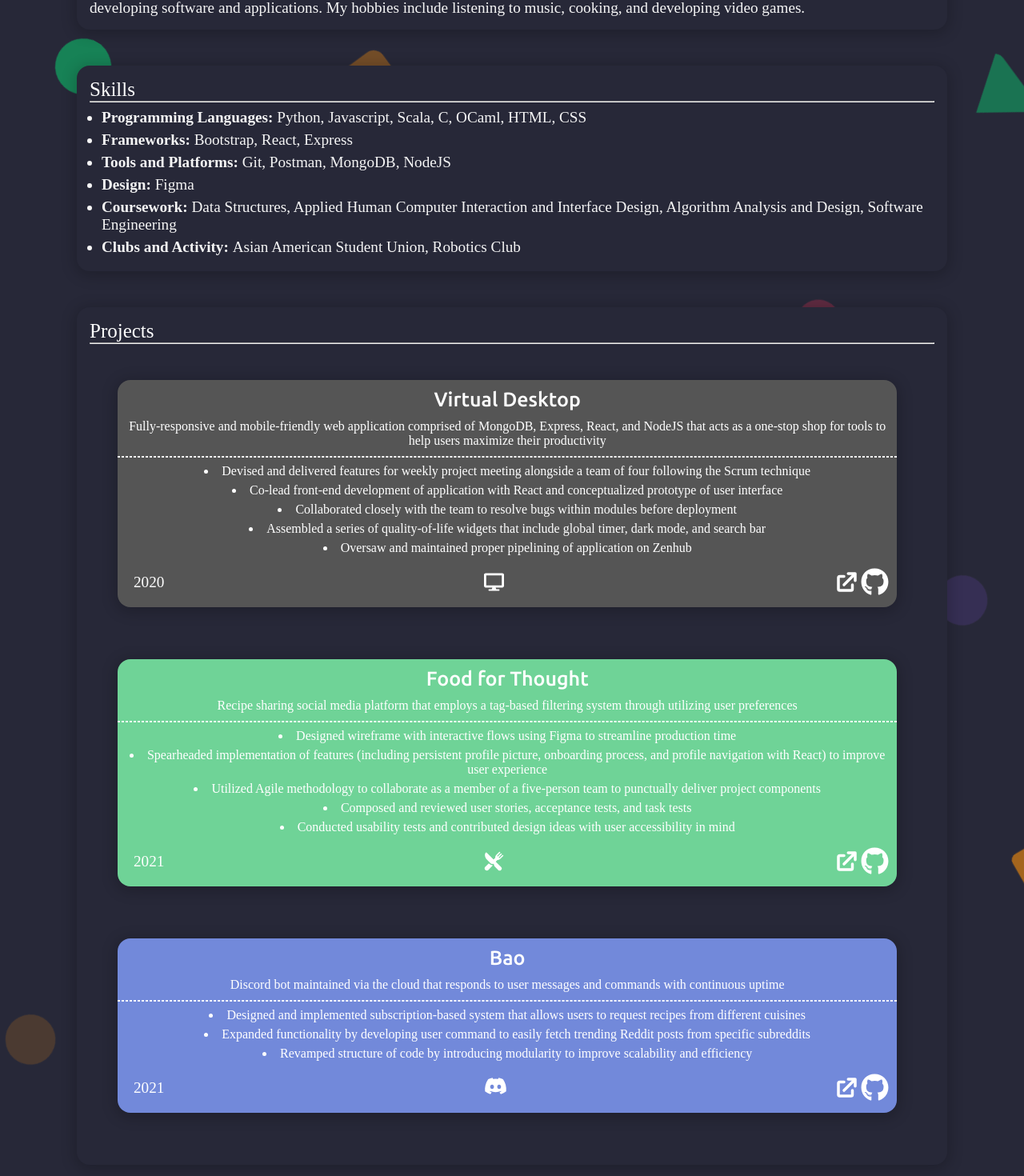
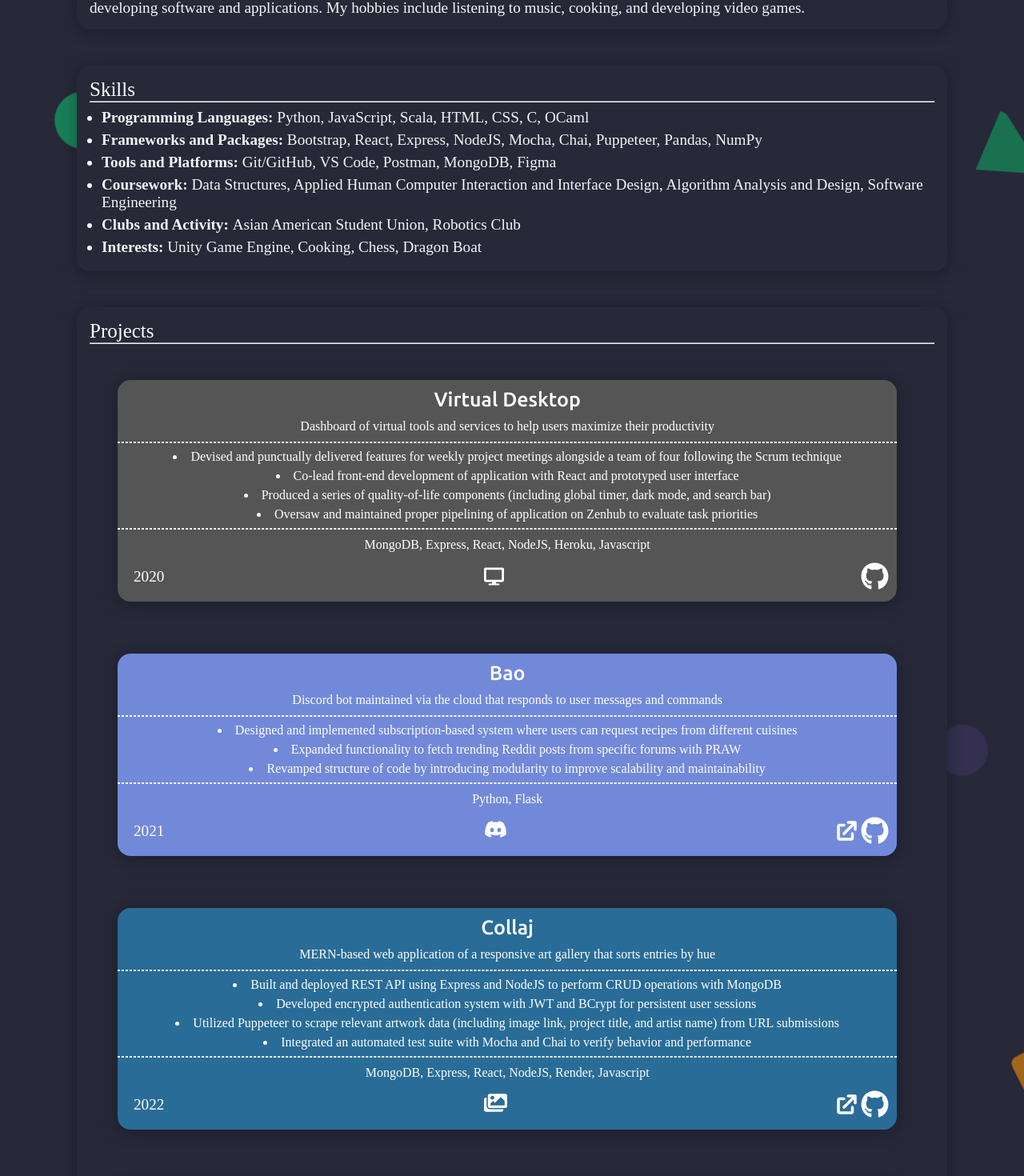
Before and after one commit to git-richardwu/personal-website, a React (Create React App) app: page / in a window 1280 px wide. Shown: the part 353-1823 px from the top of the page at 80% size. Built offline with nearby package versions, Linux system fonts and the light colour scheme; the HTML template or start-up script is replaced by a standard one.

Commit message:
added Collaj and updated resume

```diff
--- a/src/components/projects/Projects.jsx
+++ b/src/components/projects/Projects.jsx
@@ -1,6 +1,6 @@
 import React from 'react';
 import { HiExternalLink } from 'react-icons/hi'
-import { FaGithub, FaDesktop, FaDiscord} from 'react-icons/fa'
+import { FaGithub, FaDesktop, FaDiscord, FaImages } from 'react-icons/fa'
 import { IoRestaurant } from 'react-icons/io5'
 
 import './projects.css'
@@ -18,70 +18,94 @@ export default function Projects() {
                     <div className="column">
                         <div id="virtualDesktop" className="projectCard">
                             <div className="projectCardHeader"> Virtual Desktop </div>
-                       <div className="projectCardDesc"> Fully-responsive and mobile-friendly web application comprised of MongoDB, Express, React, and NodeJS that acts as a one-stop shop for tools to help users maximize their productivity </div>
+                            <div className="projectCardDesc">Dashboard of virtual tools and services to help users maximize their productivity</div>
                             <hr className="cardDivider"></hr>
                             <div className="externalLinks">
-                            <a href="https://a9-sleepers-demo.herokuapp.com/" rel="noopener noreferrer" target="_blank" className="icon-styleP"><HiExternalLink size={35}/></a>
-                            <a href="https://github.com/git-richardwu/virtual-desktop/" rel="noopener noreferrer" target="_blank" className="icon-styleP"><FaGithub size={35}/></a>
+                                <a href="https://github.com/git-richardwu/virtual-desktop/" rel="noopener noreferrer" target="_blank" className="icon-styleP"><FaGithub size={35} /></a>
                             </div>
                             <div className="projectCardList">
                                 <ul className="alignBullet">
-                               <li>Devised and delivered features for weekly project meeting alongside a team of four following the Scrum technique</li>
-                               <li>Co-lead front-end development of application with React and conceptualized prototype of user interface</li>
-                               <li>Collaborated closely with the team to resolve bugs within modules before deployment</li>
-                               <li>Assembled a series of quality-of-life widgets that include global timer, dark mode, and search bar</li>
-                               <li>Oversaw and maintained proper pipelining of application on Zenhub</li>
+                                    <li>Devised and punctually delivered features for weekly project meetings alongside a team of four following the Scrum technique</li>
+                                    <li>Co-lead front-end development of application with React and prototyped user interface</li>
+                                    <li>Produced a series of quality-of-life components (including global timer, dark mode, and search bar)</li>
+                                    <li>Oversaw and maintained proper pipelining of application on Zenhub to evaluate task priorities</li>
                                 </ul>
                             </div>
+                            <hr className="cardDivider"></hr>
+                            <div className="projectCardDesc">MongoDB, Express, React, NodeJS, Heroku, Javascript</div>
                             <div className="date">2020</div>
-                       <div className="iconP"><FaDesktop size={25}/></div>
+                            <div className="iconP"><FaDesktop size={25} /></div>
+                        </div>
+                    </div>
+                    <div className="column">
+                        <div id="bao" className="projectCard">
+                            <div className="projectCardHeader">Bao</div>
+                            <div className="projectCardDesc">Discord bot maintained via the cloud that responds to user messages and commands</div>
+                            <hr className="cardDivider"></hr>
+                            <div className="externalLinks">
+                                <a href="https://replit.com/@RichardWu9/beepBoop?v=1" rel="noopener noreferrer" target="_blank" className="icon-styleP"><HiExternalLink size={35} /></a>
+                                <a href="https://github.com/git-richardwu/Bao" rel="noopener noreferrer" target="_blank" className="icon-styleP"><FaGithub size={35} /></a>
+                            </div>
+                            <div className="projectCardList">
+                                <ul className="alignBullet">
+                                    <li>Designed and implemented subscription-based system where users can request recipes from different cuisines</li>
+                                    <li>Expanded functionality to fetch trending Reddit posts from specific forums with PRAW</li>
+                                    <li>Revamped structure of code by introducing modularity to improve scalability and maintainability</li>
+                                </ul>
+                            </div>
+                            <hr className="cardDivider"></hr>
+                            <div className="projectCardDesc">Python, Flask</div>
+                            <div className="date">2021</div>
+                            <div className="iconP"><FaDiscord size={29} /></div>
+                        </div>
+                    </div>
+                    <div className="column">
+                        <div id="collaj" className="projectCard">
+                            <div className="projectCardHeader">Collaj</div>
+                            <div className="projectCardDesc">MERN-based web application of a responsive art gallery that sorts entries by hue</div>
+                            <hr className="cardDivider"></hr>
+                            <div className="externalLinks">
+                                <a href="https://collaj.onrender.com" rel="noopener noreferrer" target="_blank" className="icon-styleP"><HiExternalLink size={35} /></a>
+                                <a href="https://github.com/git-richardwu/Collaj" rel="noopener noreferrer" target="_blank" className="icon-styleP"><FaGithub size={35} /></a>
+                            </div>
+                            <div className="projectCardList">
+                                <ul className="alignBullet">
+                                    <li>Built and deployed REST API using Express and NodeJS to perform CRUD operations with MongoDB</li>
+                                    <li>Developed encrypted authentication system with JWT and BCrypt for persistent user sessions</li>
+                                    <li>Utilized Puppeteer to scrape relevant artwork data (including image link, project title, and artist name) from URL submissions</li>
+                                    <li>Integrated an automated test suite with Mocha and Chai to verify behavior and performance</li>
+                                </ul>
+                            </div>
+                            <hr className="cardDivider"></hr>
+                            <div className="projectCardDesc">MongoDB, Express, React, NodeJS, Render, Javascript</div>
+                            <div className="date">2022</div>
+                            <div className="iconP"><FaImages size={29} /></div>
                         </div>
                     </div>
                     <div className="column">
                         <div id="foodForThought" className="projectCard">
                             <div className="projectCardHeader">Food for Thought</div>
-                        <div className="projectCardDesc"> Recipe sharing social media platform that employs a tag-based filtering system through utilizing user preferences</div>
+                            <div className="projectCardDesc">Recipe sharing social media platform with a tag-based recommendation system</div>
                             <hr className="cardDivider"></hr>
                             <div className="externalLinks">
-                            <a href="https://webdev.cse.buffalo.edu/hci/diamond/" rel="noopener noreferrer" target="_blank" className="icon-styleP"><HiExternalLink size={35}/></a>
-                            <a href="https://github.com/git-richardwu/food-for-thought" rel="noopener noreferrer" target="_blank" className="icon-styleP"><FaGithub size={35}/></a>
+                                <a href="https://github.com/git-richardwu/food-for-thought" rel="noopener noreferrer" target="_blank" className="icon-styleP"><FaGithub size={35} /></a>
                             </div>
                             <div className="projectCardList">
                                 <ul className="alignBullet">
-                               <li>Designed wireframe with interactive flows using Figma to streamline production time</li>
-                               <li>Spearheaded implementation of features (including persistent profile picture, onboarding process, and profile navigation with React) to improve user experience</li>
-                               <li>Utilized Agile methodology to collaborate as a member of a five-person team to punctually deliver project components</li>
-                               <li>Composed and reviewed user stories, acceptance tests, and task tests</li>
-                               <li>Conducted usability tests and contributed design ideas with user accessibility in mind</li>
+                                    <li>Designed wireframe with interactive flows using Figma to streamline production time by a week</li>
+                                    <li>Spearheaded implementation of features (including profile picture, onboarding process, and profile navigation) to enhance user experience and usability</li>
+                                    <li>Composed and reviewed user stories, acceptance tests, and task tests to ensure code quality</li>
+                                    <li>Conducted usability tests and highlighted design decisions with accessibility principles in mind</li>
                                 </ul>
                             </div>
+                            <hr className="cardDivider"></hr>
+                            <div className="projectCardDesc">Swagger, React, Javascript</div>
                             <div className="date">2021</div>
-                       <div className="iconP"><IoRestaurant size={25}/></div>
-                    </div>
-                </div>
-                <div className="column">
-                    <div id="bao" className="projectCard">
-                        <div className="projectCardHeader">Bao</div>
-                        <div className="projectCardDesc">Discord bot maintained via the cloud that responds to user messages and commands with continuous uptime</div>
-                        <hr className="cardDivider"></hr>
-                        <div className="externalLinks">
-                            <a href="https://replit.com/@RichardWu9/beepBoop?v=1" rel="noopener noreferrer" target="_blank" className="icon-styleP"><HiExternalLink size={35}/></a>
-                            <a href="https://github.com/git-richardwu/Bao" rel="noopener noreferrer" target="_blank" className="icon-styleP"><FaGithub size={35}/></a>
-                       </div>
-                        <div className="projectCardList">
-                           <ul className="alignBullet">
-                               <li>Designed and implemented subscription-based system that allows users to request recipes from different cuisines</li>
-                               <li>Expanded functionality by developing user command to easily fetch trending Reddit posts from specific subreddits</li>
-                               <li>Revamped structure of code by introducing modularity to improve scalability and efficiency</li>
-                           </ul>
-                       </div>
-                        <div className="date">2021</div>
-                        <div className="iconP"><FaDiscord size={29}/></div>
+                            <div className="iconP"><IoRestaurant size={25} /></div>
                         </div>
                     </div>
                 </div>
             </div>
-
         </div>
     )
 }
--- a/src/components/projects/projects.css
+++ b/src/components/projects/projects.css
@@ -45,6 +45,10 @@
 
 .projectCard#bao{
     background-color: #7289DA;
+}
+
+.projectCard#collaj{
+    background-color: #296C97;
 }
 
 .cardHeaderP {
@@ -133,6 +137,9 @@ ul li {
 .projectCard#bao:hover{
     background: linear-gradient(#7289DA, #e66465);
 }
+.projectCard#collaj:hover{
+    background: linear-gradient(#296C97, #333);
+}
 
 .projectCard:hover .iconP{
     transform: scale(1.5);
--- a/src/components/skills/Skills.jsx
+++ b/src/components/skills/Skills.jsx
@@ -12,19 +12,15 @@ export default function Skills() {
                                 <ul>
                                     <li>
                                         <strong>Programming Languages: </strong>
-                                            Python, Javascript, Scala, C, OCaml, HTML, CSS
+                                            Python, JavaScript, Scala, HTML, CSS, C, OCaml
                                     </li>
                                     <li>
-                                        <strong>Frameworks: </strong>
-                                            Bootstrap, React, Express
+                                        <strong>Frameworks and Packages: </strong>
+                                            Bootstrap, React, Express, NodeJS, Mocha, Chai, Puppeteer, Pandas, NumPy
                                     </li>
                                     <li>
                                         <strong>Tools and Platforms: </strong>
-                                            Git, Postman, MongoDB, NodeJS
-                                    </li>
-                                    <li>
-                                        <strong>Design: </strong>
-                                            Figma
+                                            Git/GitHub, VS Code, Postman, MongoDB, Figma
                                     </li>
                                     <li>
                                         <strong>Coursework: </strong>
@@ -33,6 +29,10 @@ export default function Skills() {
                                     <li>
                                         <strong>Clubs and Activity: </strong>
                                             Asian American Student Union, Robotics Club
+                                    </li>
+                                    <li>
+                                        <strong>Interests: </strong>
+                                            Unity Game Engine, Cooking, Chess, Dragon Boat
                                     </li>
 
                                 </ul>
```
Also changed, not shown: 1 other file (tests, documents, lock files or other folders). Lines whose indentation alone changed are shown as unchanged.
